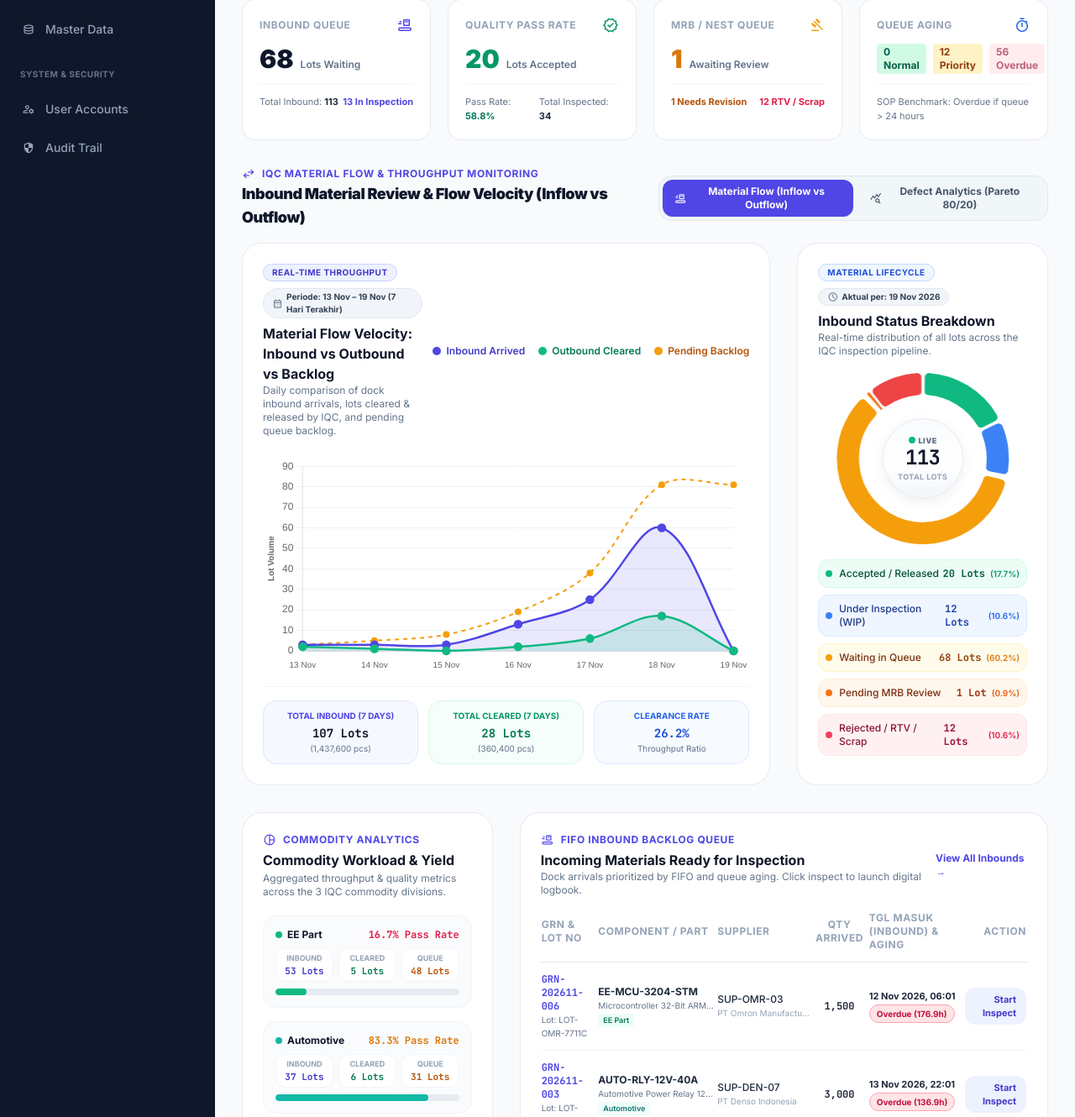
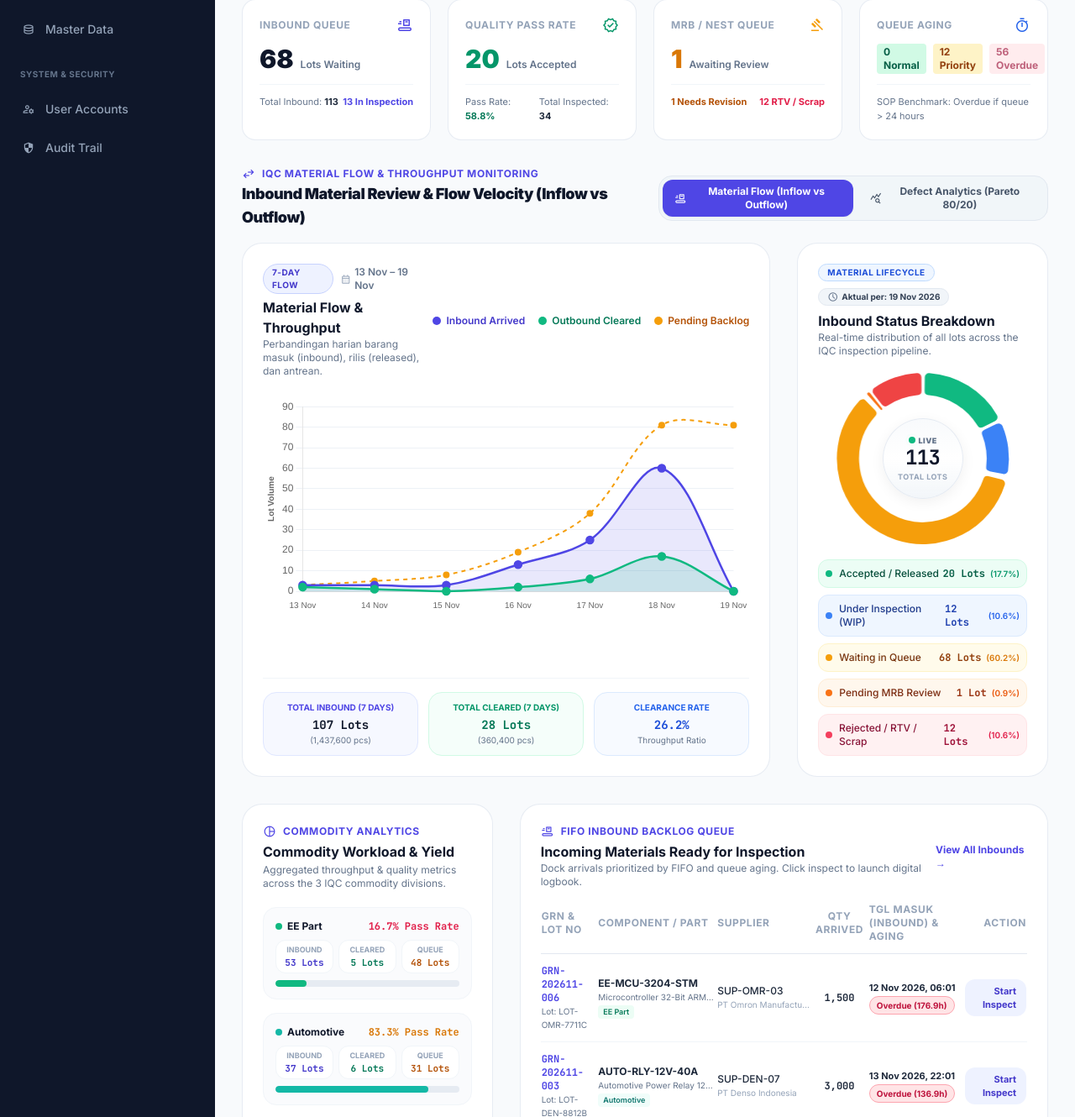
Before and after one commit to SerlinYolanda/logbook_digital_iqc, a Laravel app: page /dashboard in a window 1280 px wide. Shown: the part 263-1593 px from the top of the page at 84% size. Run offline with Laravel 12, Linux system fonts and the light colour scheme; a user stored in the database is signed in; data comes from the database, SQL or seed files in the repository; some libraries are stand-ins or nearby versions.

Commit message:
style(dashboard): simplify and clean up material flow header

```diff
--- a/app-backend/resources/views/dashboard/index.blade.php
+++ b/app-backend/resources/views/dashboard/index.blade.php
@@ -237,17 +237,17 @@
                 <div>
                     <div class="flex flex-col sm:flex-row sm:items-center justify-between gap-3">
                         <div>
-                            <div class="flex items-center gap-2 flex-wrap">
+                            <div class="flex items-center gap-2">
                                 <span class="px-2.5 py-0.5 rounded-full text-[10px] font-bold uppercase tracking-wider bg-indigo-50 text-indigo-700 border border-indigo-200">
-                                    Real-Time Throughput
+                                    7-Day Flow
                                 </span>
-                                <span class="px-2.5 py-0.5 rounded-full text-[10px] font-bold bg-slate-100 text-slate-700 border border-slate-200 inline-flex items-center gap-1">
-                                    <span class="material-symbols-outlined text-[13px] text-slate-500">calendar_month</span>
-                                    Periode: {{ $flowDates[0] ?? '' }} – {{ end($flowDates) ?? '' }} (7 Hari Terakhir)
+                                <span class="text-xs font-semibold text-slate-500 flex items-center gap-1">
+                                    <span class="material-symbols-outlined text-[13px] text-slate-400">calendar_month</span>
+                                    {{ $flowDates[0] ?? '' }} – {{ end($flowDates) ?? '' }}
                                 </span>
                             </div>
-                            <h3 class="text-base font-bold text-slate-900 mt-1.5">Material Flow Velocity: Inbound vs Outbound vs Backlog</h3>
-                            <p class="text-xs text-slate-500">Daily comparison of dock inbound arrivals, lots cleared & released by IQC, and pending queue backlog.</p>
+                            <h3 class="text-base font-bold text-slate-900 mt-1">Material Flow & Throughput</h3>
+                            <p class="text-xs text-slate-500">Perbandingan harian barang masuk (inbound), rilis (released), dan antrean.</p>
                         </div>
                         <div class="flex items-center gap-4 text-xs font-semibold shrink-0">
                             <span class="flex items-center gap-1.5 text-indigo-700">
```
